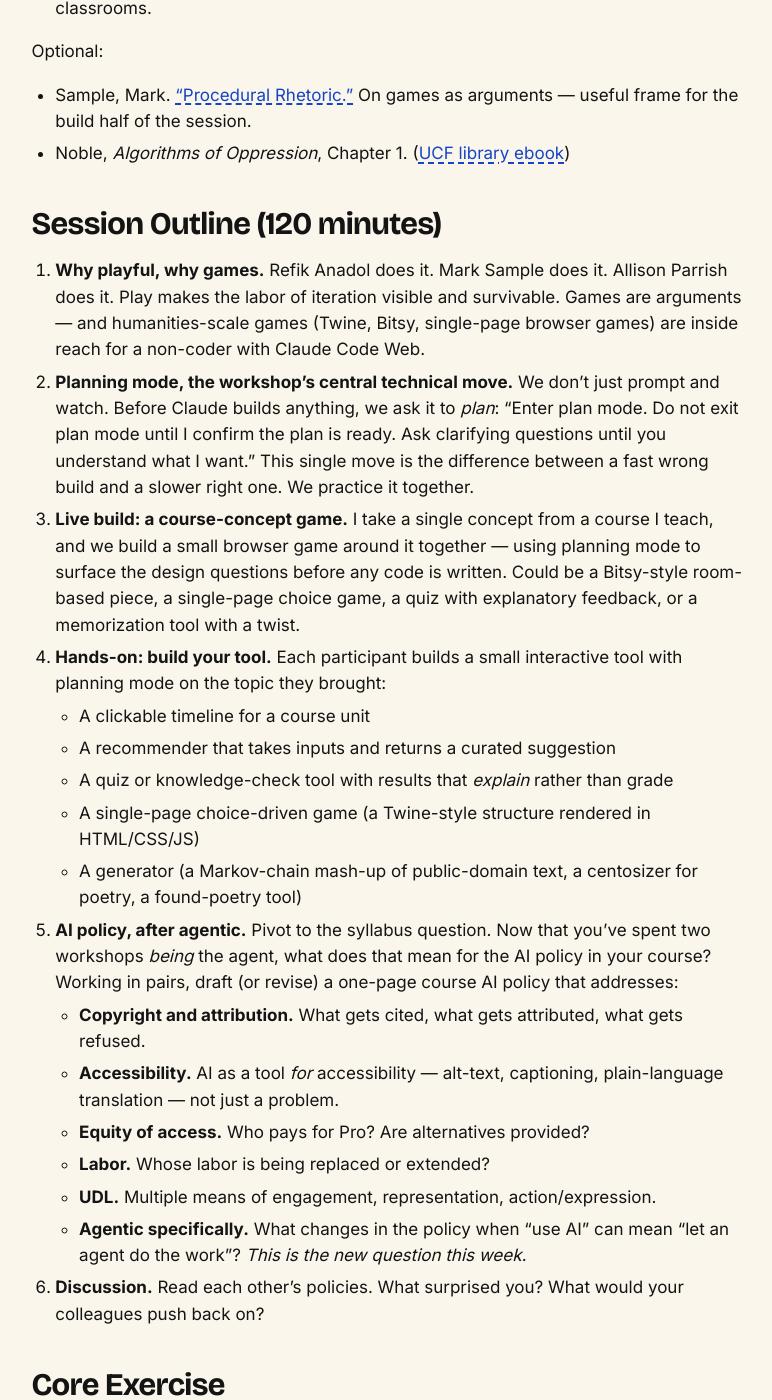
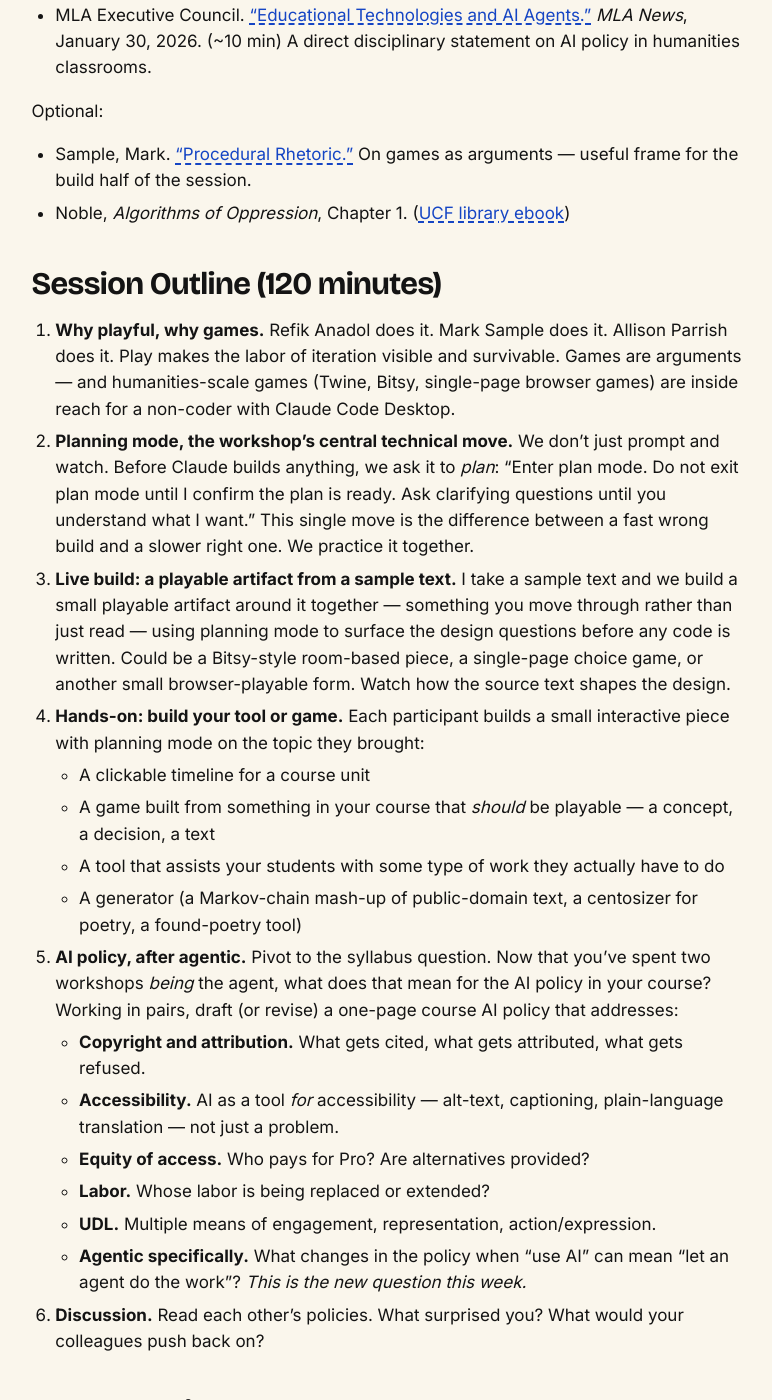
Before and after one commit to AMSUCF/NEH_AI_DH, a Jekyll site: the page built from weeks/week-09.md, in a window 1280 px wide and 1400 px high, scrolled down 1418 px. Shown: the whole window, without its empty margins (90-862 px from the left). Built offline with Jekyll 4.4.1, drawn with Linux system fonts in a browser that asks for light colours; some of the changed text lies outside the part shown.

Commit message:
Make Week 9 live; rebuild W9 around playable artifacts and the Desktop + Superpowers workflow
Reframe the live demo from a memorial artifact to a playable artifact
built from a sample text. Swap the recommender/quiz options in "Pick one"
for a course-concept game and a student-assisting tool. Move the build
exercise off Claude Code Web onto Claude Code Desktop with the Superpowers
plugin, GitHub Desktop for the local repo, and deploy to Pages. Replace
the bias slide with "Sample Tools by Mel Stanfill" (github.com/mstanfill
screenshot). Drop the "minute 105" cue, the Noble quote slide, and the
Design Justice slide. Link the MLA Executive Council AI-agents statement
on its slide. Looking-ahead now points to Claude CLI, MCP, local models,
and Ollama instead of Superpowers/Cowork. Bump last_open_week to 9.

Co-Authored-By: Claude Opus 4.8 (1M context) <noreply@anthropic.com>

```diff
--- a/_includes/schedule-cards.html
+++ b/_includes/schedule-cards.html
@@ -7,7 +7,7 @@ Weeks above `last_open_week` render as locked "Coming soon" cards: title is
 plain text, week-page link and slide-deck link are suppressed. Bump the
 threshold as new weeks are released.
 {%- endcomment -%}
-{%- assign last_open_week = 8 -%}
+{%- assign last_open_week = 9 -%}
 {% assign weekpages = site.pages | where_exp:"p","p.week" | sort:"week" %}
 {%- assign workshop_colors = "coral,cobalt,mustard,plum" | split: "," -%}
 {%- assign workshop_seen = 0 -%}
--- a/_includes/weeks-grid.html
+++ b/_includes/weeks-grid.html
@@ -2,7 +2,7 @@
 Last unlocked week. Weeks above this render as disabled "Coming soon" tiles
 with no link. Bump this number as new weeks are released.
 {%- endcomment -%}
-{%- assign last_open_week = 8 -%}
+{%- assign last_open_week = 9 -%}
 {% assign weekpages = site.pages | where_exp:"p","p.week" | sort:"week" %}
 {%- assign workshop_colors = "coral,cobalt,mustard,plum" | split: "," -%}
 {%- assign workshop_seen = 0 -%}
--- a/weeks/week-09.md
+++ b/weeks/week-09.md
@@ -5,7 +5,7 @@ kind: workshop
 theme: "Course games, planning mode, and AI policy"
 starts: 2026-07-06
 summary: |
-  Now that we've built more confidence with Claude Code Web, we'll engage with more of its potential for playful and experimental pedagogy: in this week's workshop, we will build simple games based on concepts from your courses, and use planning mode to convey complex intention and override basic design choices. We will also think through what this type of agentic way of working means for AI policies and pedagogy.
+  Now that we've built more confidence with Claude Code, we'll move to Claude Code Desktop with the Superpowers plugin and engage with more of its potential for playful and experimental pedagogy: in this week's workshop, we will build simple games and tools based on concepts from your courses, and use planning mode to convey complex intention and override basic design choices. We'll manage our projects with GitHub Desktop and deploy to Pages. We will also think through what this type of agentic way of working means for AI policies and pedagogy.
 workshop:
   title: "Workshop 5: Playful Approaches and Creative Code"
   date: 2026-07-08
@@ -42,14 +42,13 @@ Optional:
 
 ## Session Outline (120 minutes)
 
-1. **Why playful, why games.** Refik Anadol does it. Mark Sample does it. Allison Parrish does it. Play makes the labor of iteration visible and survivable. Games are arguments — and humanities-scale games (Twine, Bitsy, single-page browser games) are inside reach for a non-coder with Claude Code Web.
+1. **Why playful, why games.** Refik Anadol does it. Mark Sample does it. Allison Parrish does it. Play makes the labor of iteration visible and survivable. Games are arguments — and humanities-scale games (Twine, Bitsy, single-page browser games) are inside reach for a non-coder with Claude Code Desktop.
 2. **Planning mode, the workshop's central technical move.** We don't just prompt and watch. Before Claude builds anything, we ask it to *plan*: "Enter plan mode. Do not exit plan mode until I confirm the plan is ready. Ask clarifying questions until you understand what I want." This single move is the difference between a fast wrong build and a slower right one. We practice it together.
-3. **Live build: a course-concept game.** I take a single concept from a course I teach, and we build a small browser game around it together — using planning mode to surface the design questions before any code is written. Could be a Bitsy-style room-based piece, a single-page choice game, a quiz with explanatory feedback, or a memorization tool with a twist.
-4. **Hands-on: build your tool.** Each participant builds a small interactive tool with planning mode on the topic they brought:
+3. **Live build: a playable artifact from a sample text.** I take a sample text and we build a small playable artifact around it together — something you move through rather than just read — using planning mode to surface the design questions before any code is written. Could be a Bitsy-style room-based piece, a single-page choice game, or another small browser-playable form. Watch how the source text shapes the design.
+4. **Hands-on: build your tool or game.** Each participant builds a small interactive piece with planning mode on the topic they brought:
    - A clickable timeline for a course unit
-   - A recommender that takes inputs and returns a curated suggestion
-   - A quiz or knowledge-check tool with results that *explain* rather than grade
-   - A single-page choice-driven game (a Twine-style structure rendered in HTML/CSS/JS)
+   - A game built from something in your course that *should* be playable — a concept, a decision, a text
+   - A tool that assists your students with some type of work they actually have to do
    - A generator (a Markov-chain mash-up of public-domain text, a centosizer for poetry, a found-poetry tool)
 5. **AI policy, after agentic.** Pivot to the syllabus question. Now that you've spent two workshops *being* the agent, what does that mean for the AI policy in your course? Working in pairs, draft (or revise) a one-page course AI policy that addresses:
    - **Copyright and attribution.** What gets cited, what gets attributed, what gets refused.
@@ -64,9 +63,9 @@ Optional:
 
 Two halves, both required:
 
-**Part A — Build a small game or playful tool with planning mode.** Use Claude Code Web. Deploy via GitHub Pages. Prioritize delight, weirdness, and clarity over scale — small is good. The opening prompt structure:
+**Part A — Build a small game or playful tool with planning mode.** Use Claude Code Desktop with the Superpowers plugin (install it and add your customization first). Manage the project as a local repository in GitHub Desktop and deploy via GitHub Pages. Prioritize delight, weirdness, and clarity over scale — small is good. The opening prompt structure:
 
-> *"Enter plan mode. Do not exit plan mode until I confirm the plan is ready. I want to build [describe the tool: a quiz / a Bitsy-style room game / a recommender / a generator] about [the course concept you brought]. The audience is [students in this course / a public-facing audience / a colleague]. The constraint is HTML / CSS / JS only, deployed on GitHub Pages, no build step. Ask me clarifying questions until you understand what I want."*
+> *"Enter plan mode. Do not exit plan mode until I confirm the plan is ready. I want to build [describe it: a Bitsy-style room game / a playable artifact from a sample text / a tool that helps my students with a task / a generator] about [the course concept you brought]. The audience is [students in this course / a public-facing audience / a colleague]. The constraint is HTML / CSS / JS only, deployed on GitHub Pages, no build step. Ask me clarifying questions until you understand what I want."*
 
 Iterate the plan with Claude before letting it build. Notice what questions it asks; notice what it gets wrong about your discipline that you have to override.
 
```
Also changed, not shown: slides/_tools/manifests/w09.json (+24 -54 lines), slides/web/w09/index.html (+21 -37 lines), assets/slides/w09/stanfill-tools.webp (added), slides/_sources/w09/stanfillgithub.png (added).
